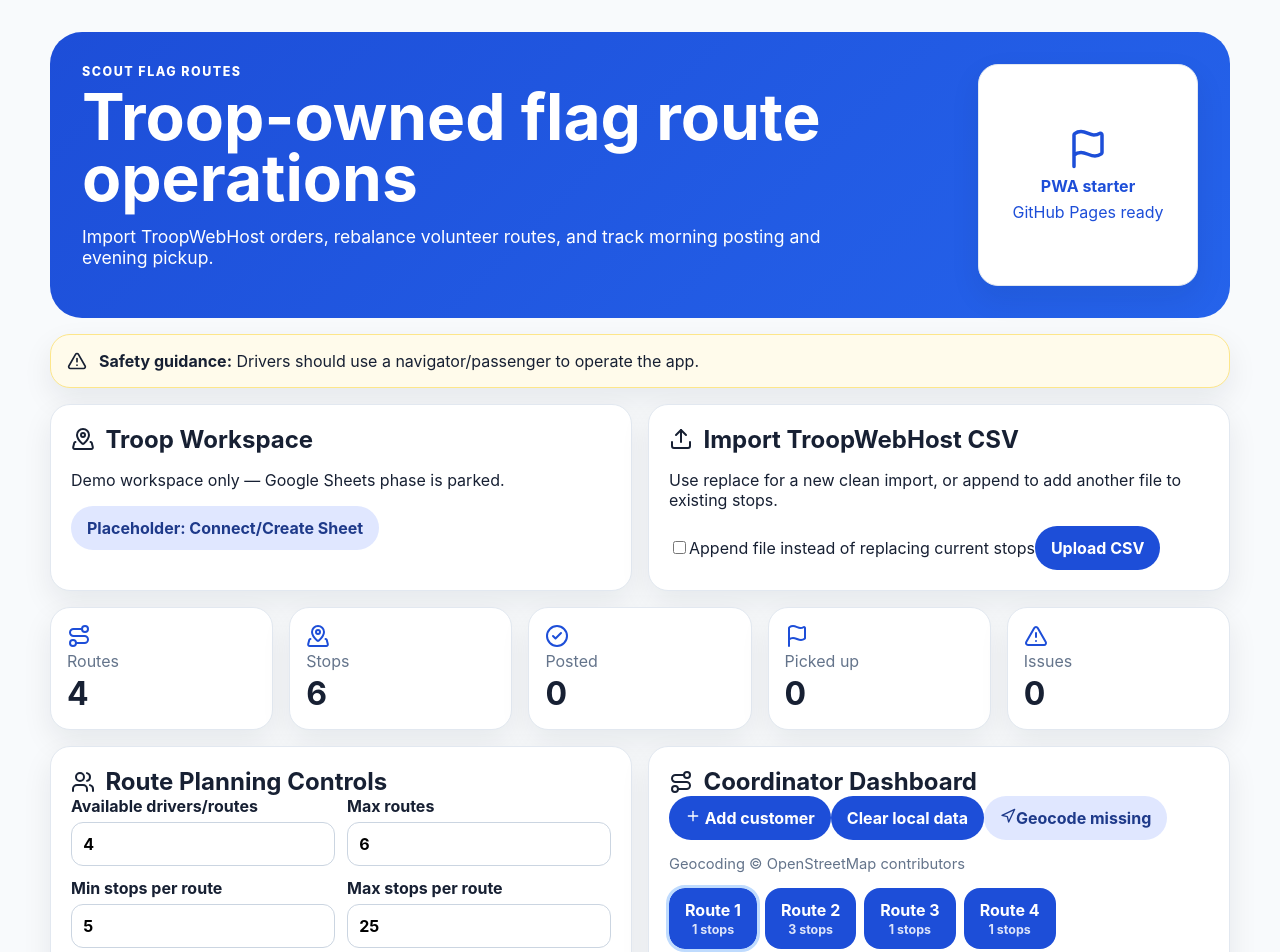
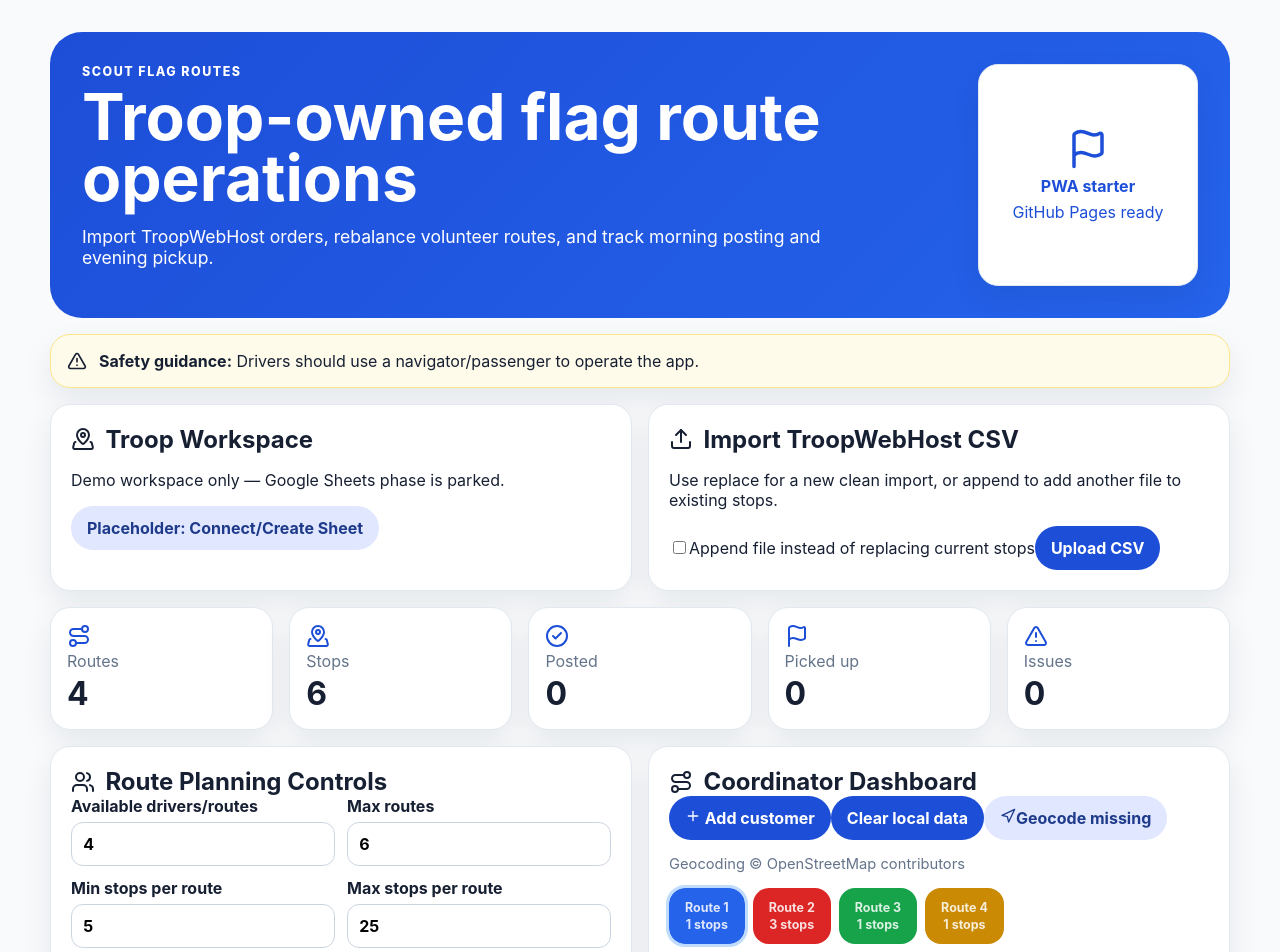
Before and after one commit to erict521-cyber/scout-flag-routes, a React (Vite) app: page / in a window 1280 px wide. Shown: the top 952 px of the page. Built offline with nearby package versions, Linux system fonts and the light colour scheme.

Commit message:
Update App.jsx

```diff
--- a/src/App.jsx
+++ b/src/App.jsx
@@ -34,6 +34,8 @@ const EMPTY_FORM = {
   email: '',
   phone: '',
 }
+
+const ROUTE_COLORS = ['#2563eb', '#dc2626', '#16a34a', '#ca8a04', '#9333ea', '#0891b2']
 
 export default function App() {
   const [workspaceStatus, setWorkspaceStatus] = useState('Demo workspace only — Google Sheets phase is parked.')
@@ -390,13 +392,17 @@ function normalizeText(value) {
 <p className="small">Geocoding © OpenStreetMap contributors</p>
 
           <div className="route-list">
-            {routes.map((route) => (
+            {routes.map((route, index) => (
               <button
   className={route.id === selectedRoute?.id ? 'route-pill active' : 'route-pill'}
   key={route.id}
   onClick={() => setSelectedRouteId(route.id)}
+  style={{
+    background: ROUTE_COLORS[index % ROUTE_COLORS.length],
+    color: 'white',
+  }}
 >
-                {route.name}
+  <span className="route-color-label">{route.name}</span>
   <span>{route.stops.length} stops</span>
 </button>
             ))}
```
Lines whose indentation alone changed are shown as unchanged.
